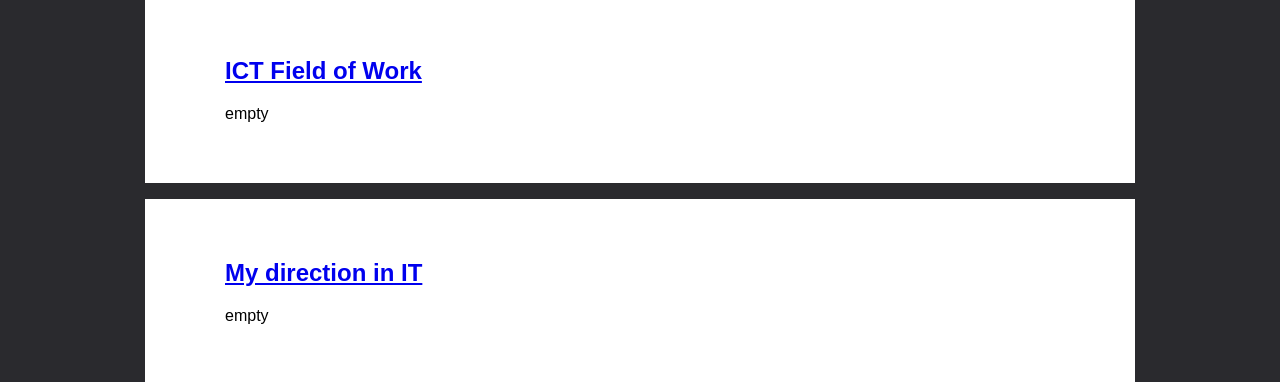
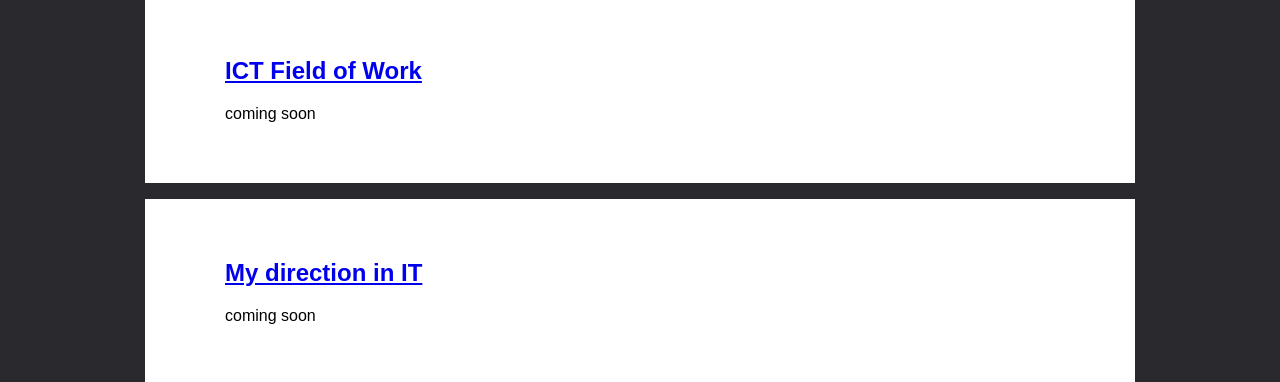
Before and after one commit to mhille813/mhille813.github.io, a plain HTML site: page blog.html in a window 1280 px wide. Shown: the part 293-675 px from the top of the page. Drawn offline with Linux system fonts and the light colour scheme.

Commit message:
Update blog previews

```diff
--- a/blog.html
+++ b/blog.html
@@ -29,12 +29,12 @@
             <hr>
             <section>
                 <h2><a href="/blog/field-of-work.html">ICT Field of Work</a></h2>
-                <p>empty</p>
+                <p>coming soon</p>
             </section>
             <hr>
             <section>
                 <h2><a href="/blog/direction.html">My direction in IT</a></h2>
-                <p>empty</p>
+                <p>coming soon</p>
             </section>
             <hr>
             <section>
```
